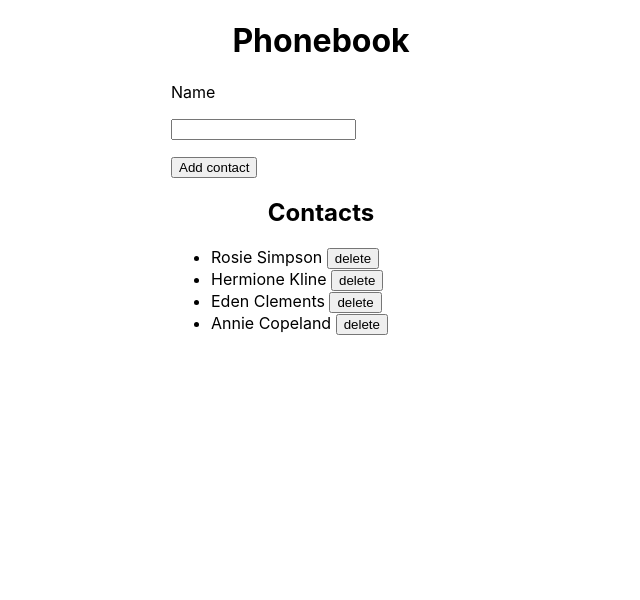
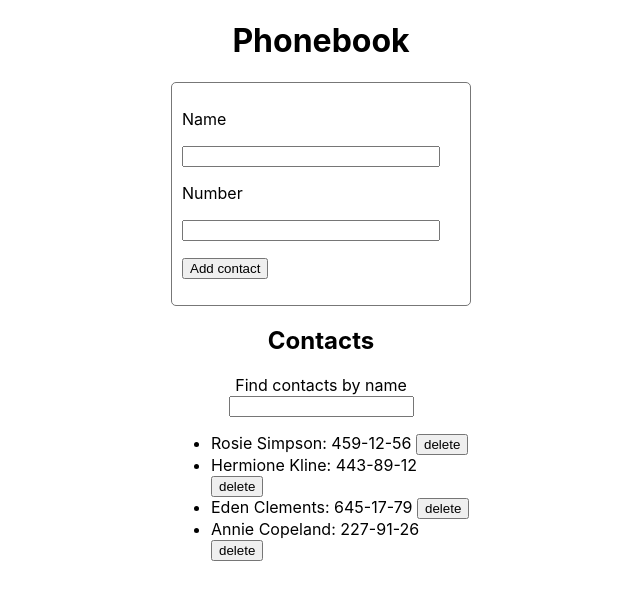
Before and after one commit to beastiedev/react-hw-07-phonebook, a React (Create React App) app: page / in a window 1280 px wide. Shown: the top 600 px of the page, without its empty margins (319-959 px from the left). Built offline with nearby package versions, Linux system fonts and the light colour scheme.

Commit message:
Add Filter component

```diff
--- a/src/App.css
+++ b/src/App.css
@@ -8,3 +8,12 @@
 .contact-list {
   text-align: left;
 }
+
+.contact-form {
+  border: 1px solid #777;
+  padding: 10px;
+  border-radius: 5px;
+}
+.contact-form input[type=text] {
+  width: 90%;
+}
--- a/src/App.js
+++ b/src/App.js
@@ -2,6 +2,7 @@ import React, { Component } from 'react';
 import './App.css';
 import ContactForm from './components/ContactForm';
 import ContactList from './components/ContactList';
+import Filter from './components/Filter';
 
 class App extends Component {
 
@@ -11,7 +12,8 @@ class App extends Component {
       { id: 'id-2', name: 'Hermione Kline', number: '443-89-12' },
       { id: 'id-3', name: 'Eden Clements', number: '645-17-79' },
       { id: 'id-4', name: 'Annie Copeland', number: '227-91-26' },
-    ]
+    ],
+    filter: '',
   }
 
   handleAddContact = (contact) => {
@@ -24,6 +26,18 @@ class App extends Component {
     }));
   }
 
+  handleOnFilter = (filter) => {
+    this.setState({ filter: filter });
+  }
+
+  getContacts() {
+    if (this.state.filter) {
+      return this.state.contacts.filter(contact => (new RegExp(`${this.state.filter}`, 'i')).test(contact.name))
+    } else {
+      return this.state.contacts;
+    }
+  }
+
   render() {
     return (
       <div className="App">
@@ -31,8 +45,8 @@ class App extends Component {
         <ContactForm onSubmit={this.handleAddContact} />
 
         <h2>Contacts</h2>
-        {/* <Filter ... /> */}
-        <ContactList contacts={this.state.contacts} onDelete={this.handleDeleteContact} />
+        <Filter onFilter={this.handleOnFilter} />
+        <ContactList contacts={this.getContacts()} onDelete={this.handleDeleteContact} />
       </div>
     );
   }
--- a/src/components/ContactForm/index.js
+++ b/src/components/ContactForm/index.js
@@ -6,7 +6,7 @@ class ContactForm extends Component {
 
     state = {
         name: '',
-        phone: '',
+        number: '',
     }
 
     handleSubmit = (e) => {
@@ -17,12 +17,15 @@ class ContactForm extends Component {
         this.props.onSubmit({
             id: uuid_v4(),
             name: this.state.name,
+            number: this.state.number,
         });
 
         this.setState({ name: '' });
     }
 
-    handleInputChange = (e) => this.setState({ name: e.target.value });
+    handleNameInputChange = (e) => this.setState({ name: e.target.value });
+
+    handleNumberInputChange = (e) => this.setState({ number: e.target.value });
 
     render() {
         return (
@@ -31,8 +34,15 @@ class ContactForm extends Component {
                 <p><input
                     name="name"
                     type="text"
-                    onChange={this.handleInputChange}
+                    onChange={this.handleNameInputChange}
                     value={this.state.name}
+                /></p>
+                <p>Number</p>
+                <p><input
+                    name="number"
+                    type="text"
+                    onChange={this.handleNumberInputChange}
+                    value={this.state.number}
                 /></p>
                 <p><button>Add contact</button>
                 </p>
--- a/src/components/ContactItem/index.jsx
+++ b/src/components/ContactItem/index.jsx
@@ -3,7 +3,7 @@ import React from 'react';
 const ContactItem = ({ item, onDelete }) => {
     return (
         <li>
-            {item.name} <button onClick={() => onDelete(item.id)}>delete</button>
+            {item.name}: {item.number} <button onClick={() => onDelete(item.id)}>delete</button>
         </li>
     );
 }
--- /dev/null
+++ b/src/components/Filter/index.js
@@ -0,0 +1,28 @@
+import React, { Component } from 'react';
+import PropTypes from 'prop-types';
+
+class Filter extends Component {
+    state = {
+        filter: ''
+    };
+
+    handleOnFilter = (e) => this.setState({ filter: e.target.value }, () => {
+        this.props.onFilter(this.state.filter);
+    });
+
+    render() {
+        return (
+            <>
+                <div>Find contacts by name</div>
+                <input type="text" name="filter" value={this.state.filter} onChange={this.handleOnFilter} />
+            </>
+        )
+    }
+}
+
+
+Filter.propTypes = {
+    onFilter: PropTypes.func.isRequired,
+}
+
+export default Filter;;
```
